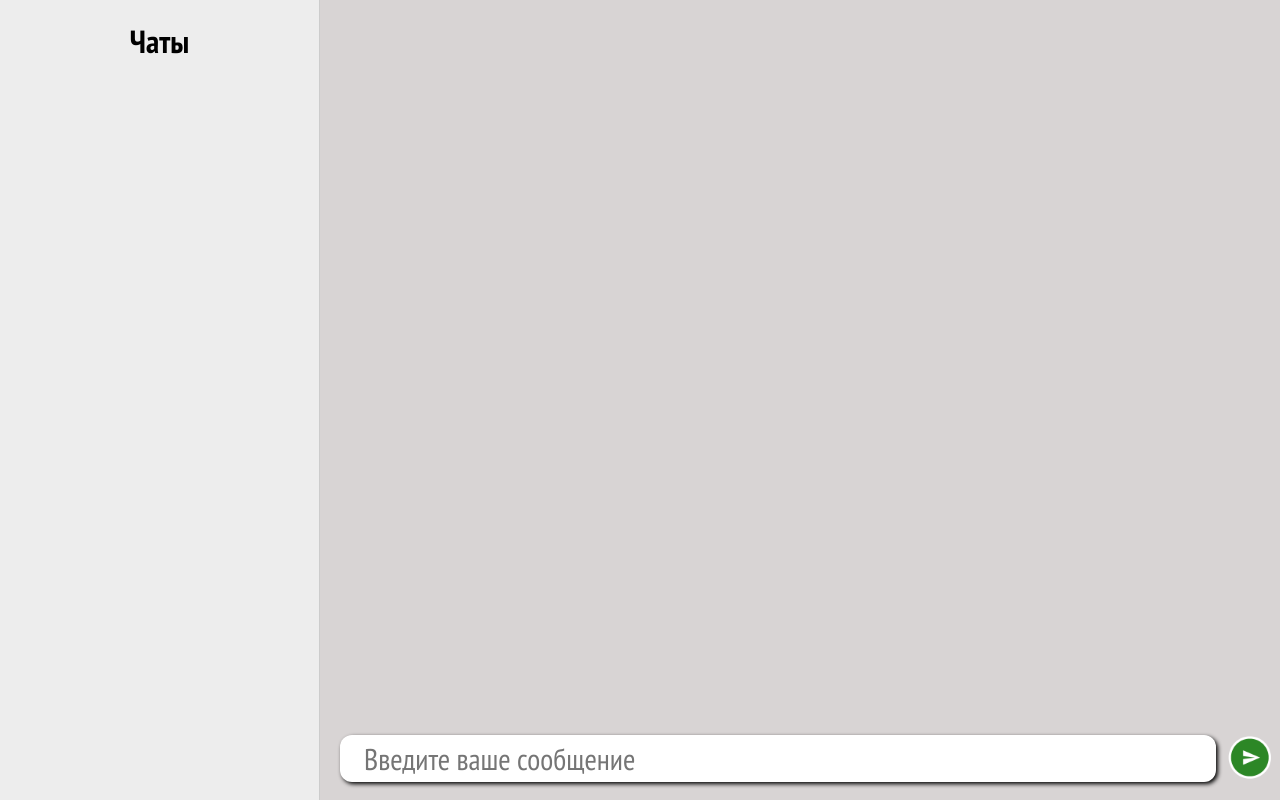
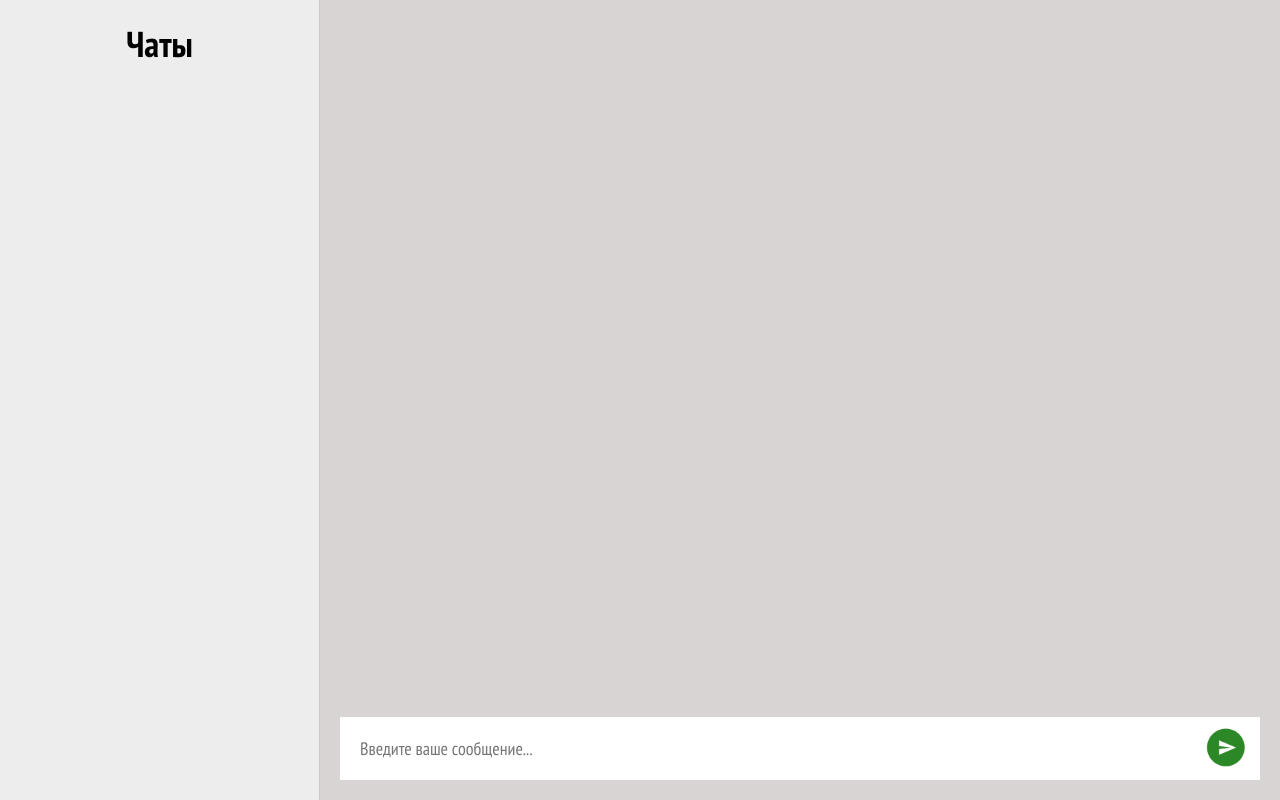
Before and after one commit to EvgeniiaZadorozhnaia/green-api-chat, a React (Vite) app: page /chats in a window 1280 px wide. Built offline with nearby package versions, Linux system fonts and the light colour scheme.

Commit message:
chat fixed

```diff
--- a/package.json
+++ b/package.json
@@ -13,6 +13,7 @@
     "axios": "^1.7.9",
     "react": "^18.3.1",
     "react-dom": "^18.3.1",
+    "react-icons": "^5.4.0",
     "react-router-dom": "^7.1.3"
   },
   "devDependencies": {
--- a/src/components/Button/Button.module.css
+++ b/src/components/Button/Button.module.css
@@ -3,7 +3,7 @@
   padding: 4px 24px;
   border-radius: 8px;
   font-family: var(--font-style);
-  font-size: var(--medium-font-size);
+  font-size: var(--small-font-size);
   color: var(--green);
   border: none;
   box-shadow: 2px 2px 4px;
--- a/src/components/Input/Input.jsx
+++ b/src/components/Input/Input.jsx
@@ -1,10 +1,10 @@
 import styles from "./Input.module.css";
 
-export default function Input({ placeholder, value, onChange, title }) {
+export default function Input({ placeholder, value, onChange, title, type }) {
   return (
     <input
       className={styles.input}
-      type="text"
+      type={type}
       placeholder={placeholder}
       value={value}
       onChange={onChange}
--- a/src/components/Input/Input.module.css
+++ b/src/components/Input/Input.module.css
@@ -1,6 +1,6 @@
 .input {
   border-radius: 12px;
-  padding: 4px 24px;
+  padding: 4px 40px 4px 20px;
   border: none;
   font-family: var(--font-style);
   font-size: var(--regular-font-size);
--- a/src/components/Message/Message.jsx
+++ b/src/components/Message/Message.jsx
@@ -1,5 +1,10 @@
 import styles from "./Message.module.css";
 
-export default function Message({ className, message }) {
-  return <div className={`${styles[className]}`}>{message}</div>;
+export default function Message({ className, message, time }) {
+  return (
+    <div className={`${styles[className]}`}>
+      <div>{message}</div>
+      <div className={styles.time}>{time}</div>
+    </div>
+  );
 }
--- a/src/components/Message/Message.module.css
+++ b/src/components/Message/Message.module.css
@@ -6,6 +6,8 @@
   border-radius: 5px;
   max-width: 70%;
   box-shadow: 1px 1px 8px black;
+  display: flex;
+  gap: 10px;
 }
 
 .send_message {
@@ -17,3 +19,9 @@
   background-color: white;
   align-self: flex-start;
 }
+
+.time {
+  font-size: 14px;
+  align-self: flex-end;
+  color: #888;
+}
--- a/src/index.css
+++ b/src/index.css
@@ -2,8 +2,7 @@
   /* fonts */
   --font-style: "PT Sans Narrow", serif;
   --header-font-size: 36px;
-  --regular-font-size: 30px;
-  --medium-font-size: 24px;
+  --regular-font-size: 24px;
   --small-font-size: 18px;
 
   /* colors */
--- a/src/pages/Chats/Chats.jsx
+++ b/src/pages/Chats/Chats.jsx
@@ -1,5 +1,4 @@
 import styles from "./Chats.module.css";
-import Input from "../../components/Input/Input";
 import { useState } from "react";
 import axios from "axios";
 import Message from "../../components/Message/Message";
@@ -16,7 +15,7 @@ export default function Chats({ phoneNumber, idInstance, apiTokenInstance }) {
     if (phoneNumber) {
       const interval = setInterval(() => {
         receiveMessages();
-      }, 10000);
+      }, 5000);
       return () => clearInterval(interval);
     }
   }, [phoneNumber]);
@@ -25,9 +24,15 @@ export default function Chats({ phoneNumber, idInstance, apiTokenInstance }) {
     setMessage(e.target.value);
   };
 
+  const formatTime = (date) => {
+    return date.toLocaleTimeString("ru-RU", {
+      hour: "2-digit",
+      minute: "2-digit",
+    });
+  };
+
   const sendMessage = async (e) => {
     e.preventDefault();
-
     try {
       const { data } = await axios.post(
         `https://7103.api.greenapi.com/waInstance${idInstance}/sendMessage/${apiTokenInstance}`,
@@ -41,13 +46,15 @@ export default function Chats({ phoneNumber, idInstance, apiTokenInstance }) {
           },
         }
       );
-
       if (data.idMessage) {
+        const currentTime = new Date();
+        const formattedTime = formatTime(currentTime);
         setChatMessages((prevMessages) => [
           ...prevMessages,
           {
             className: "send_message",
             message,
+            time: formattedTime,
             id: data.idMessage,
           },
         ]);
@@ -56,7 +63,7 @@ export default function Chats({ phoneNumber, idInstance, apiTokenInstance }) {
         console.log("Ошибка при отправке сообщения");
       }
     } catch (err) {
-      console.log(err);
+      throw new Error(err)
     }
   };
 
@@ -65,9 +72,7 @@ export default function Chats({ phoneNumber, idInstance, apiTokenInstance }) {
       const { data } = await axios.get(
         `https://7103.api.greenapi.com/waInstance${idInstance}/receiveNotification/${apiTokenInstance}`
       );
-
       const receiptId = data.receiptId;
-
       if (receiptId) {
         await axios.delete(
           `https://7103.api.greenapi.com/waInstance${idInstance}/deleteNotification/${apiTokenInstance}/${receiptId}`
@@ -75,9 +80,14 @@ export default function Chats({ phoneNumber, idInstance, apiTokenInstance }) {
       }
 
       if (data?.body?.idMessage) {
+        const currentTime = new Date();
+        const formattedTime = formatTime(currentTime);
         const senderName = data.body.senderData.senderName;
-        setContactName(senderName);
         const message = data.body.messageData.textMessageData.textMessage;
+
+        if (senderName !== contactName) {
+          setContactName(senderName);
+        }
 
         setChatMessages((prevMessages) => {
           const isMessageExists = prevMessages.some(
@@ -91,6 +101,7 @@ export default function Chats({ phoneNumber, idInstance, apiTokenInstance }) {
             ...prevMessages,
             {
               message,
+              time: formattedTime,
               className: "receive_message",
               id: data.body.idMessage,
             },
@@ -98,7 +109,7 @@ export default function Chats({ phoneNumber, idInstance, apiTokenInstance }) {
         });
       }
     } catch (err) {
-      console.log(err);
+      throw new Error(err);
     }
   };
 
@@ -108,7 +119,9 @@ export default function Chats({ phoneNumber, idInstance, apiTokenInstance }) {
         <h1>Чаты</h1>
       </div>
       <div className={styles.right_panel}>
-        {contactName && <div className={styles.contact_name}>{contactName}</div>}
+        {contactName && (
+          <div className={styles.contact_name}><img className={styles.avatar} src="/icons/avatar.gif" alt="Аатар пользователя" />{contactName}</div>
+        )}
         <div className={styles.chat_history}>
           {chatMessages.map((el) => {
             return (
@@ -116,16 +129,18 @@ export default function Chats({ phoneNumber, idInstance, apiTokenInstance }) {
                 key={el.id}
                 className={el.className}
                 message={el.message}
+                time={el.time}
               />
             );
           })}
         </div>
         <form className={styles.message_form} onSubmit={sendMessage}>
-          <Input
-            placeholder="Введите ваше сообщение"
+          <textarea
+            placeholder="Введите ваше сообщение..."
+            onChange={handleMessage}
             value={message}
-            onChange={handleMessage}
-          />
+            rows={1}
+          ></textarea>
           <button className={styles.send_button} type="submit">
             <img
               className={styles.send_icon}
--- a/src/pages/Chats/Chats.module.css
+++ b/src/pages/Chats/Chats.module.css
@@ -3,6 +3,7 @@
   height: 100vh;
   width: 100%;
   font-family: var(--font-style);
+  font-size: var(--small-font-size);
 }
 
 .left_panel {
@@ -37,12 +38,18 @@
   background-color: #ededed;
   width: 75%;
   text-align: left;
+  display: flex;
+  align-items: center;
+  gap: 15px;
+}
+
+.avatar {
+  height: 50px;
 }
 
 .chat_history {
   display: flex;
   flex-direction: column;
-  padding: 20px;
   overflow-y: auto;
   margin-bottom: 60px;
   width: 100%;
@@ -50,18 +57,32 @@
 }
 
 .message_form {
-  position: fixed;
-  bottom: 2%;
   display: flex;
-  gap: 10px;
-  align-items: center;
-  width: 73%;
+  flex-direction: column;
+  align-items: flex-end;
+  justify-content: center;
+}
+
+textarea {
+  width: 100%;
+  font-family: var(--font-style);
+  padding: 20px;
+  border: none;
+  resize: none;
+  overflow-y: auto;
+  font-size: var(--small-font-size);
+}
+
+textarea:focus {
+  outline: none;
 }
 
 .send_button {
   border: none;
   background: none;
   cursor: pointer;
+  position: absolute;
+  padding-right: 10px;
 }
 
 .send_icon {
--- a/src/pages/Home/Home.jsx
+++ b/src/pages/Home/Home.jsx
@@ -1,7 +1,11 @@
+import React, { useState } from "react";
 import Input from "../../components/Input/Input";
 import Button from "../../components/Button/Button";
 import styles from "./Home.module.css";
 import { useNavigate } from "react-router-dom";
+
+// Допустим, у вас есть иконка глаза, или вы можете использовать любую библиотеку иконок, например, FontAwesome или Material Icons
+import { FaEye, FaEyeSlash } from "react-icons/fa";
 
 export default function Home({
   idInstance,
@@ -10,6 +14,9 @@ export default function Home({
   setApiTokenInstance,
 }) {
   const navigate = useNavigate();
+
+  // Состояние для переключения видимости apiTokenInstance
+  const [showApiTokenInstance, setShowApiTokenInstance] = useState(false);
 
   const handleLogin = (e) => {
     e.preventDefault();
@@ -24,8 +31,11 @@ export default function Home({
     setApiTokenInstance(e.target.value);
   };
 
+  const toggleShowApiTokenInstance = () => {
+    setShowApiTokenInstance((prevState) => !prevState);
+  };
+
   return (
-    <>
     <div className={styles.home_page}>
       <h1 className={styles.header}>Добро пожаловать в GREEN CHAT!</h1>
       <form className={styles.login_form} onSubmit={handleLogin}>
@@ -34,14 +44,25 @@ export default function Home({
           value={idInstance}
           onChange={handleIdInstance}
           title="idInstance должен состоять из 10 цифр"
+          type="text"
           required
         />
+        <div className={styles.inputWrapper}>
           <Input
             placeholder="Введите ваш apiTokenInstance"
             value={apiTokenInstance}
             onChange={handleApiTokenInstance}
             required
+            type={showApiTokenInstance ? "text" : "password"}
           />
+          <button
+            type="button"
+            onClick={toggleShowApiTokenInstance}
+            className={styles.eyeIcon}
+          >
+            {showApiTokenInstance ? <FaEyeSlash /> : <FaEye />}
+          </button>
+        </div>
         <Button type="submit" text="Войти" />
       </form>
       <div className={styles.footer}>
@@ -55,6 +76,5 @@ export default function Home({
         </a>
       </div>
     </div>
-    </>
   );
 }
--- a/src/pages/Home/Home.module.css
+++ b/src/pages/Home/Home.module.css
@@ -34,3 +34,18 @@
   cursor: pointer;
   font-weight: 700;
 }
+
+.inputWrapper {
+  position: relative;
+  width: 100%;
+}
+
+.eyeIcon {
+  position: absolute;
+  right: 10px;
+  top: 50%;
+  transform: translateY(-50%);
+  background: none;
+  border: none;
+  cursor: pointer;
+}
```
Also changed, not shown: public/icons/avatar.gif (added), 1 other file (tests, documents, lock files or other folders). Lines whose indentation alone changed are shown as unchanged.
